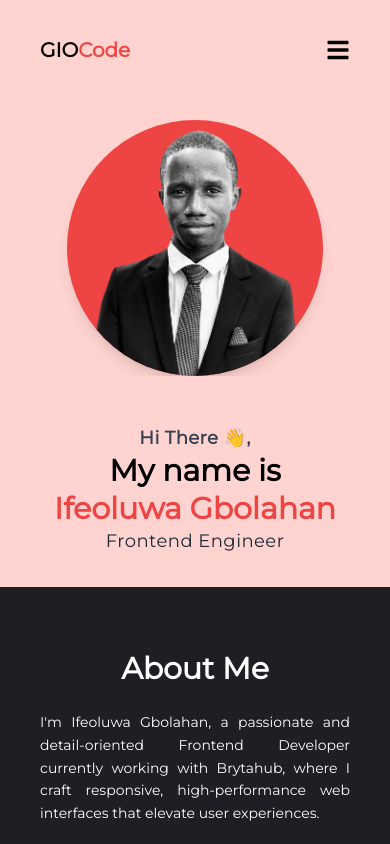
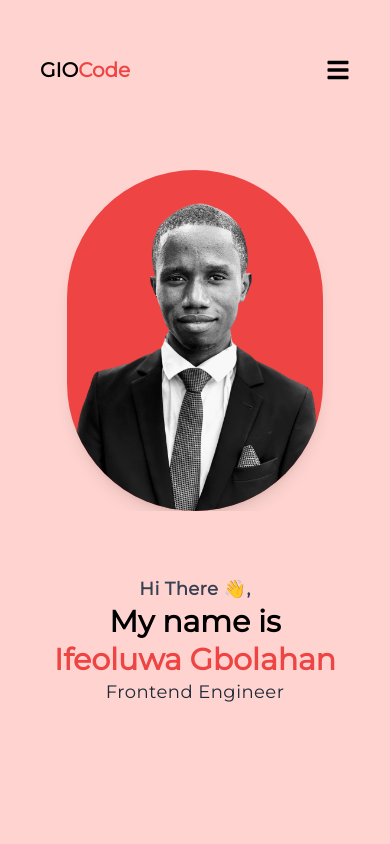
Before and after one commit to Ifeoluwa-cloud/portfolio, a React (Vite) app: page / in a window 390 px wide. Shown: the top 844 px of the page. Built offline with nearby package versions, Linux system fonts and the light colour scheme.

Commit message:
Modify the components responsiveness

```diff
--- a/src/About.jsx
+++ b/src/About.jsx
@@ -43,7 +43,7 @@ const About = () => {
 
   return (
     <motion.div
-      className="bg-[#1e1e24] py-16"
+      className=" min-h-screen bg-[#1e1e24] py-16 md:h-screen"
       initial="hidden"
       whileInView="show"
       viewport={{ once: false, amount: 0.3 }}
--- a/src/App.css
+++ b/src/App.css
@@ -1,6 +1,9 @@
 @import url('https://fonts.googleapis.com/css2?family=Montserrat&display=swap');
 
-html {
+html, body, #root {
+  height: 100%;
+  margin: 0;
+  padding: 0;
   scroll-behavior: smooth;
 }
 
--- a/src/Service.jsx
+++ b/src/Service.jsx
@@ -43,7 +43,7 @@ const textVariants = {
 const Service = () => {
   return (
     <motion.section
-      className="w-full flex flex-col items-center bg-white py-16 px-6 md:px-28"
+      className="w-full min-h-screen flex flex-col items-center bg-white py-16 px-6 md:px-28 flex items-center justify-center"
       initial="hidden"
       whileInView="show"
       viewport={{ once: false, amount: 0.2 }}
--- a/src/components/Contact.jsx
+++ b/src/components/Contact.jsx
@@ -54,7 +54,7 @@ const Contact = () => {
 
   return (
     <motion.section
-      className="bg-[#FFD4D0] py-20 px-6 md:px-28 relative z-50"
+      className="w-full min-h-screen bg-[#FFD4D0] px-6 md:px-28 py-12 md:py-20 relative z-50 flex items-center justify-center"
       initial="hidden"
       whileInView="visible"
       viewport={{ once: true }}
@@ -80,7 +80,7 @@ const Contact = () => {
           <motion.form
             ref={form}
             onSubmit={sendEmail}
-            className="space-y-6 bg-white p-8 rounded-lg shadow-lg"
+            className="space-y-4 bg-white p-8 rounded-lg shadow-lg"
             variants={fadeInUp}
           >
             <motion.div variants={fadeIn}>
--- a/src/components/Home.jsx
+++ b/src/components/Home.jsx
@@ -4,7 +4,7 @@ import Profile from './Profile';
 const Home = () => {
   return (
     <>
-        <div className='w-full h-full md:mt-0 overflow-hidden bg-[#ffd4d0] px-6 md:px-14 pt-5 space-y-2 md:space-y-16 md:pb-16'>
+        <div className="w-full min-h-screen overflow-hidden md:mt-0 overflow-hidden h-screen bg-[#ffd4d0] px-6 md:px-14 pt-2 md:space-y-2">
           <Navbar />
           <Profile />
       </div>
--- a/src/components/Navbar.jsx
+++ b/src/components/Navbar.jsx
@@ -15,7 +15,7 @@ const Navbar = ({ content }) => {
 
   return (
     <>
-      <nav className="px-4 md:px-14 max-w-screen-2xl mx-auto text-primary relative">
+      <nav className="px-4 pt-4 md:px-14 pt-8 max-w-screen-2xl mx-auto text-primary relative">
         <div className="flex justify-between items-center text-lg font-semibold py-4">
           {/* Logo */}
           <div className="font-extrabold text-xl">
--- a/src/components/Portfolio.jsx
+++ b/src/components/Portfolio.jsx
@@ -51,7 +51,7 @@ const textVariants = {
 const Portfolio = () => {
   return (
     <motion.section
-      className="w-full flex flex-col items-center bg-[#fdfdfd] py-16 px-6 md:px-28"
+      className="w-full min-h-screen flex flex-col items-center bg-[#fdfdfd] py-16 px-6 md:px-28 flex items-center justify-center"
       initial="hidden"
       whileInView="show"
       viewport={{ once: false, amount: 0.2 }}
--- a/src/components/Profile.jsx
+++ b/src/components/Profile.jsx
@@ -42,15 +42,16 @@ const Profile = () => {
 
   return (
     <motion.div
-      className="w-full h-full pt-8 md:pt-0 max-w-screen-2xl mx-auto px-6 md:px-12 flex flex-col-reverse md:flex-row items-center justify-between gap-12"
+      className="w-full h-full gap-16 md:pt-0 max-w-screen-2xl mx-auto px-6 md:px-12 flex flex-col-reverse md:flex-row items-center justify-center gap-x-8"
       variants={containerVariants}
       initial="hidden"
       whileInView="show"
       viewport={{ once: false, amount: 0.3 }}
     >
+
       {/* Text Section */}
       <motion.div
-        className="w-full md:w-1/2 text-center md:text-left"
+        className="w-full md:w-1/2 text-center md:text-left pb-32"
         variants={textVariants}
       >
         <div className="space-y-8">
@@ -69,31 +70,32 @@ const Profile = () => {
 
           <motion.div className="mt-8" variants={textVariants}>
             <a
-              href="https://drive.google.com/uc?export=download&id=1ABCxyz123456789"
+              href="https://drive.google.com/uc?export=download&id=1KRlmQxDZ1SVGX2P8FVUIjhH_hJHHQiu7"
               target="_blank"
               rel="noopener noreferrer"
             >
               <Button content="DOWNLOAD CV" />
             </a>
           </motion.div>
+
         </div>
       </motion.div>
 
       {/* Image Section */}
       <motion.div
-        className={`w-full md:w-1/2 flex justify-center ${
+        className={`w-full md:w-fit flex justify-center ${
           isSmallScreen ? "overflow-hidden" : "overflow-visible"
         }`}
         variants={imageVariants}
       >
         <motion.div
-          className="relative w-64 h-64 md:w-96 md:h-96 bg-red-500 rounded-full flex items-end justify-center shadow-lg overflow-hidden md:overflow-visible"
+          className="relative w-64 h-64 md:w-fit h-fit bg-red-500 rounded-full flex items-end justify-center shadow-lg overflow-hidden hgt-lg:overflow-hidden md:overflow-visible"
           variants={imageVariants}
         >
           <motion.img
             src={Imgblack}
             alt="Profile"
-            className="w-52 md:w-80 object-cover relative top-6 md:top-24 z-10"
+            className="w-52 object-cover relative top-6 md:top-24 z-10 w-fit h-fit"
             variants={imageVariants}
           />
         </motion.div>
--- a/tailwind.config.js
+++ b/tailwind.config.js
@@ -10,7 +10,10 @@ export default {
         '1': '1px',
         '2': '2px',
       }),
-      textStrokeColor: theme => theme('colors')
+      textStrokeColor: theme => theme('colors'),
+      screens: {
+        'hgt-lg': { raw: '(min-height: 950px)' }, // custom screen height
+      }
     },
   },
   plugins: [],
```
Also changed, not shown: 1 other file (tests, documents, lock files or other folders).
